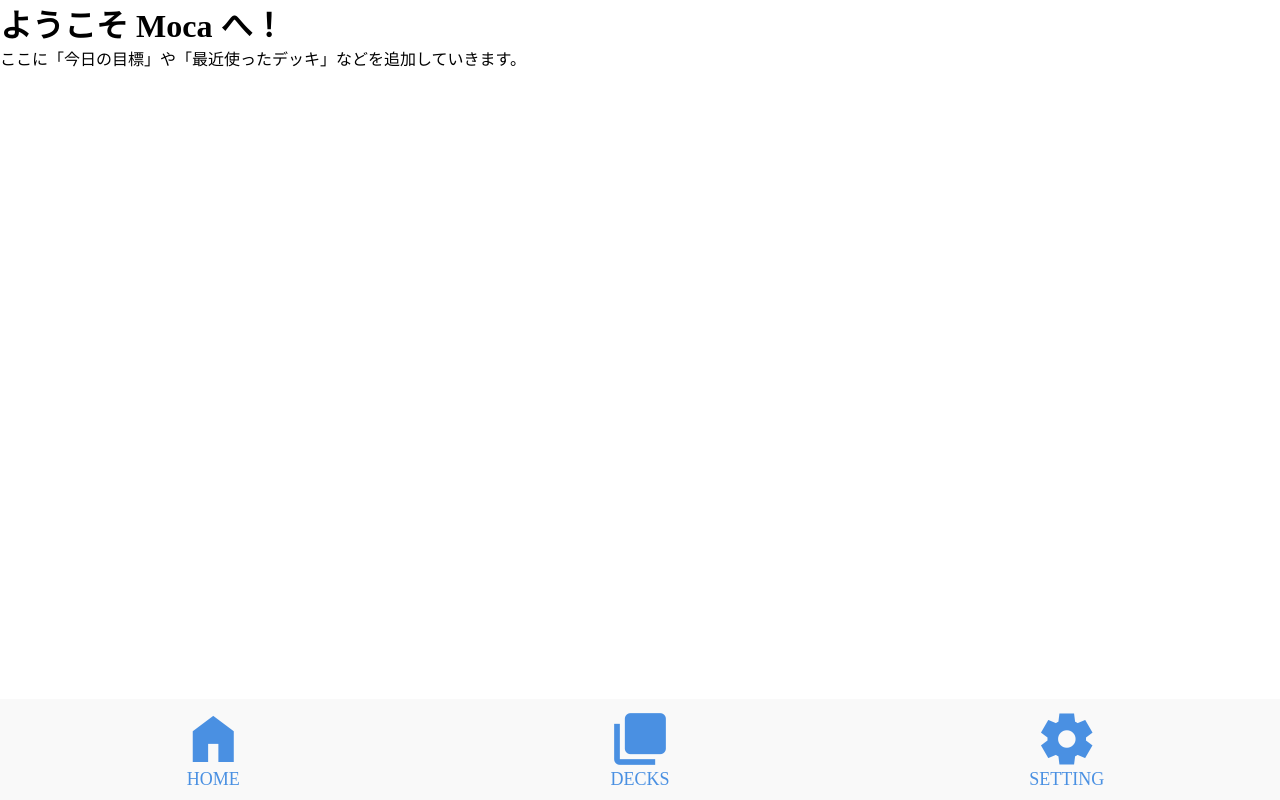
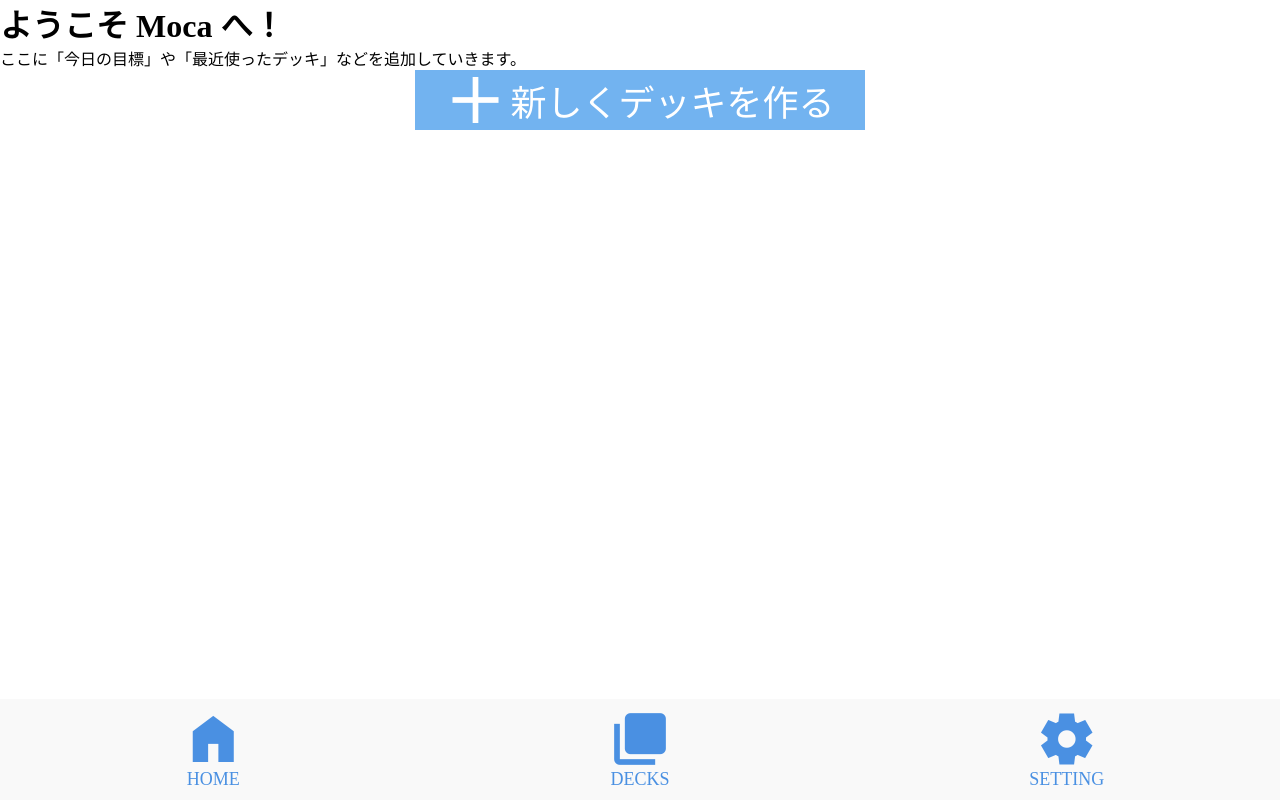
Before and after one commit to 1f10230039/moca_1, a React (Vite) app: page / in a window 1280 px wide. Built offline with nearby package versions, Linux system fonts and the light colour scheme.

Commit message:
新しくデッキを作るボタンの追加

```diff
--- /dev/null
+++ b/src/components/new-deck-btn/NewDeckBtn.jsx
@@ -0,0 +1,17 @@
+import { Link } from "react-router-dom";
+import "./new-deck-btn.css"
+
+export default function NewDeckBtn () {
+    return (
+        <>
+            <section className="new-deck-btn">
+                <Link to="new-deck">
+                    <div className="new-deck-btn__item">
+                        <span class="material-symbols-outlined">add_2</span>
+                        <span>新しくデッキを作る</span>
+                    </div>
+                </Link>
+            </section>
+        </>
+    );
+}
--- /dev/null
+++ b/src/components/new-deck-btn/new-deck-btn.css
@@ -0,0 +1,36 @@
+.new-deck-btn a{
+    text-decoration: none;
+    font-size: 24px;
+}
+
+.new-deck-btn__item {
+    background-color: #72B3F0;
+    color: #fff;
+    display: flex;
+    align-items: center;
+    justify-content: center;
+    width: 300px;
+    margin: 0 auto;
+    gap: 5px;
+}
+.material-symbols-outlined {
+    font-size: 28px;
+    font-variation-settings:
+    'FILL' 0,
+    'wght' 500,
+    'GRAD' 0,
+    'opsz' 24
+}
+
+@media (min-width: 920px) {
+    .new-deck-btn a{
+        font-size: 36px;
+    }
+    .new-deck-btn__item {
+        width: 450px;
+        gap: 5px;
+    }
+    .material-symbols-outlined {
+        font-size: 48px;
+    }
+}
--- a/src/features/home/Home.jsx
+++ b/src/features/home/Home.jsx
@@ -1,8 +1,11 @@
+import NewDeckBtn from "../../components/new-deck-btn/NewDeckBtn";
+
 export default function Home  ()  {
   return (
     <>
       <h1>ようこそ Moca へ！</h1>
       <p>ここに「今日の目標」や「最近使ったデッキ」などを追加していきます。</p>
+      <NewDeckBtn />
     </>
   );
 }
--- /dev/null
+++ b/src/features/new-deck/NewDeck.jsx
@@ -0,0 +1,7 @@
+export default function NewDeck () {
+    return (
+        <>
+            <p>デッキ追加ページ</p>
+        </>
+    );
+}
--- a/src/routes/AppRoutes.jsx
+++ b/src/routes/AppRoutes.jsx
@@ -2,6 +2,7 @@ import { Routes, Route } from "react-router-dom";
 import Home from "../features/home/Home";
 import Decks from "../features/decks/Decks";
 import Setting from "../features/setteings/settings";
+import NewDeck from "../features/new-deck/NewDeck";
 
 export default function AppRoutes() {
     return (
@@ -9,6 +10,7 @@ export default function AppRoutes() {
             <Route path="/" element={<Home />} />
             <Route path="decks" element={<Decks />}></Route>
             <Route path="setting" element={<Setting />}></Route>
+            <Route path="new-deck" element={<NewDeck />}></Route>
         </Routes>
     );
 }
```
